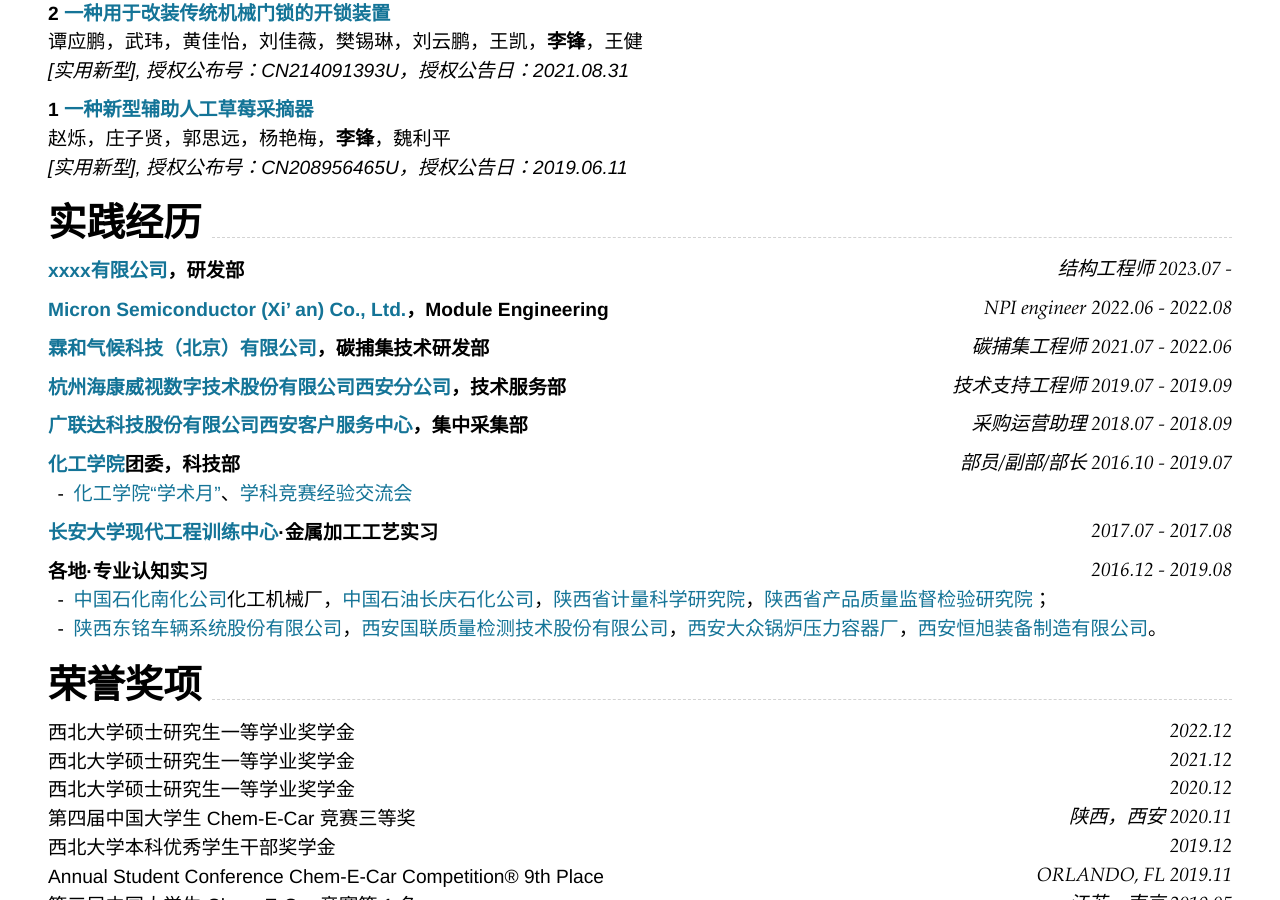
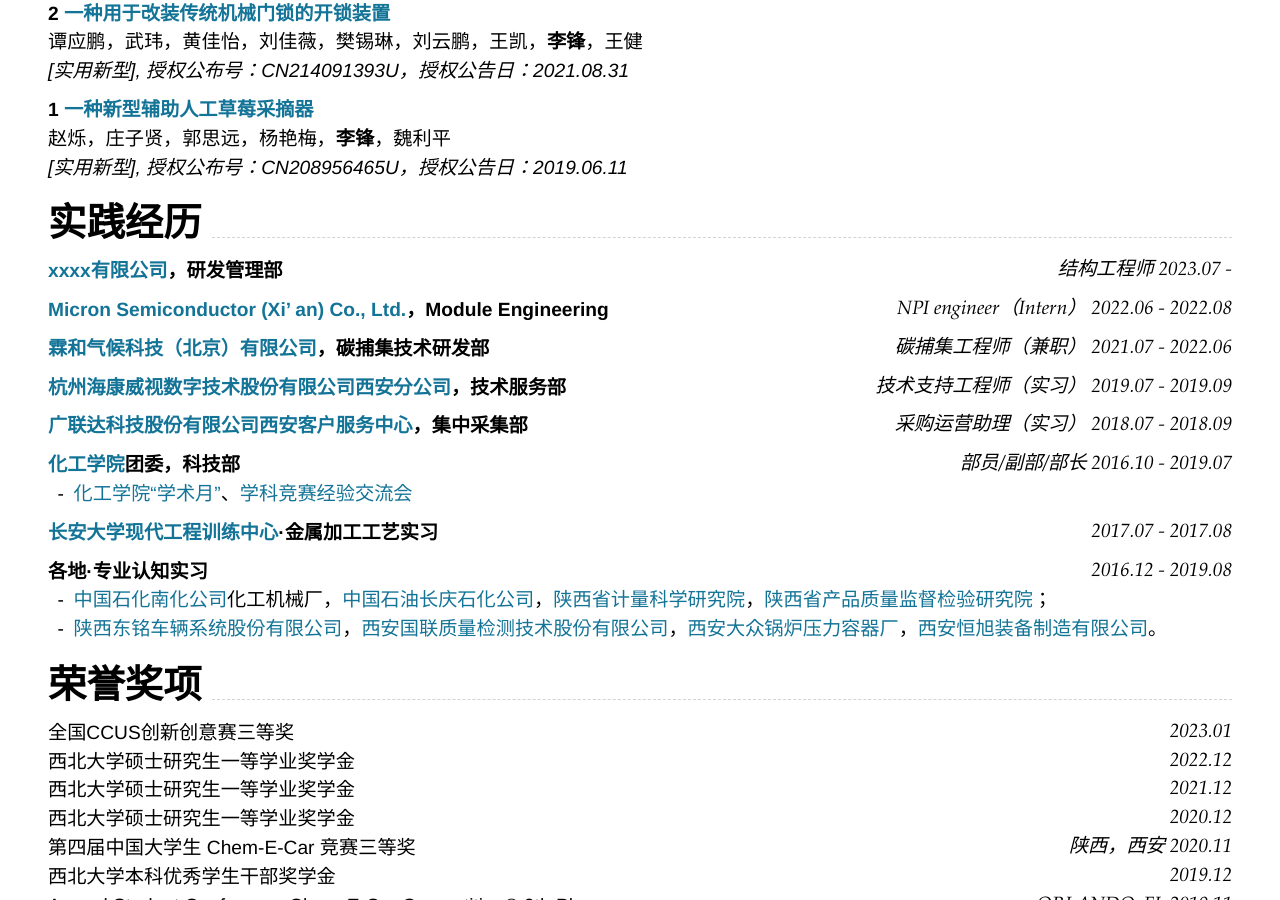
Before and after one commit to nwuzmedoutlook/resume, a Jekyll site: the page built from index.md, in a window 1280 px wide and 900 px high, scrolled down 2598 px. Built offline with Jekyll 4.4.1, drawn with Linux system fonts in a browser that asks for light colours; nearby versions of some CDN libraries.

Commit message:
Update index.md

```diff
--- a/index.md
+++ b/index.md
@@ -5,7 +5,7 @@ email:
   url: mailto:nwuzmed@outlook.com
   text: nwuzmed@outlook.com
 homepage:
-  url: https://co2co2.cf
+  url: https://ccus.cf/
   text: NWUzmed's world
 phone:
   189****8216
@@ -132,17 +132,17 @@ _[实用新型], 授权公布号：CN208956465U，授权公告日：2019.06.11_<
 
 ## **实践经历**
 
-### **[xxxx有限公司](https://www.envision-group.com/cn/energy.html)，研发部** `结构工程师 2023.07 - `
+### **[xxxx有限公司](https://www.envision-group.com/cn/energy.html)，研发管理部** `结构工程师 2023.07 - `
 
-### **[Micron Semiconductor (Xi' an) Co., Ltd.](https://cn.micron.com/)，Module Engineering** `NPI engineer 2022.06 - 2022.08`
+### **[Micron Semiconductor (Xi' an) Co., Ltd.](https://cn.micron.com/)，Module Engineering** `NPI engineer（Intern） 2022.06 - 2022.08`
 
-### **[霖和气候科技（北京）有限公司](https://mp.weixin.qq.com/s/XoXXZxPTOIPaaENxTI8IDQ)，碳捕集技术研发部** `碳捕集工程师 2021.07 - 2022.06`
+### **[霖和气候科技（北京）有限公司](https://mp.weixin.qq.com/s/XoXXZxPTOIPaaENxTI8IDQ)，碳捕集技术研发部** `碳捕集工程师（兼职） 2021.07 - 2022.06`
 <!-- - 负责运行和管理 5 kg 级 CO₂ 空气捕集装置、桌面级富碳生态系统；
 - 探索出制备 0-99.9% 任意体积浓度 CO₂ 气体的工艺路线，撰写论文 1 篇。
  -->
-### **[杭州海康威视数字技术股份有限公司西安分公司](https://www.hikvision.com/cn/)，技术服务部** `技术支持工程师 2019.07 - 2019.09`
+### **[杭州海康威视数字技术股份有限公司西安分公司](https://www.hikvision.com/cn/)，技术服务部** `技术支持工程师（实习） 2019.07 - 2019.09`
 
-### **[广联达科技股份有限公司西安客户服务中心](https://www.glodon.com/)，集中采集部** `采购运营助理 2018.07 - 2018.09`
+### **[广联达科技股份有限公司西安客户服务中心](https://www.glodon.com/)，集中采集部** `采购运营助理（实习） 2018.07 - 2018.09`
 
 ### **[化工学院](https://chin.nwu.edu.cn/)团委，科技部** `部员/副部/部长 2016.10 - 2019.07`
 - [化工学院“学术月”](https://mp.weixin.qq.com/s/UgIVy5UeKuFxS3Vi09fEmA)、[学科竞赛经验交流会](https://mp.weixin.qq.com/s/0kJe_p-sTEDtmUFGmFeMxQ)
@@ -155,6 +155,7 @@ _[实用新型], 授权公布号：CN208956465U，授权公告日：2019.06.11_<
 
 ## **荣誉奖项**
 
+全国CCUS创新创意赛三等奖 `2023.01` <br>
 西北大学硕士研究生一等学业奖学金 `2022.12` <br>
 西北大学硕士研究生一等学业奖学金 `2021.12` <br>
 西北大学硕士研究生一等学业奖学金 `2020.12` <br>
```
